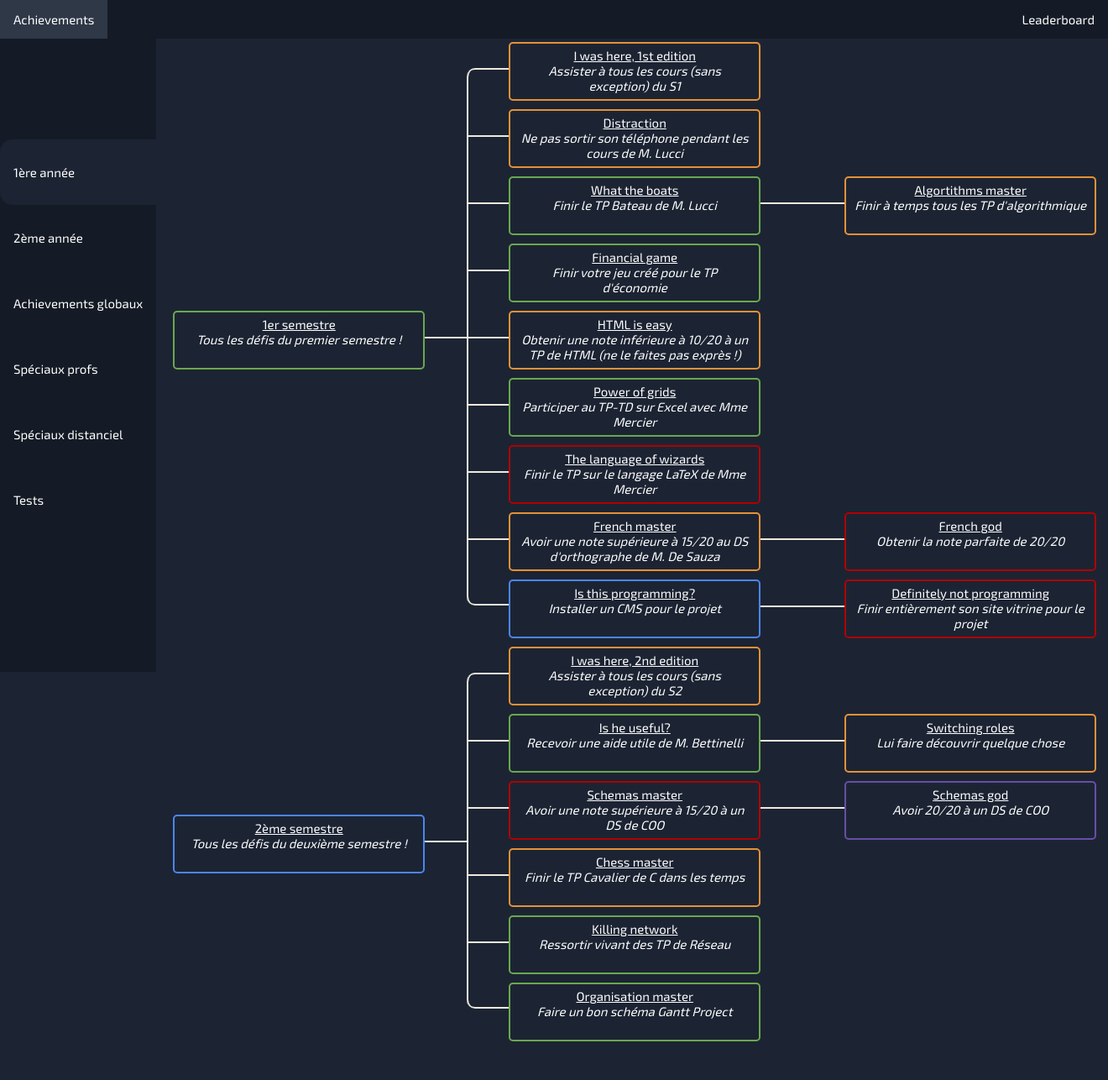
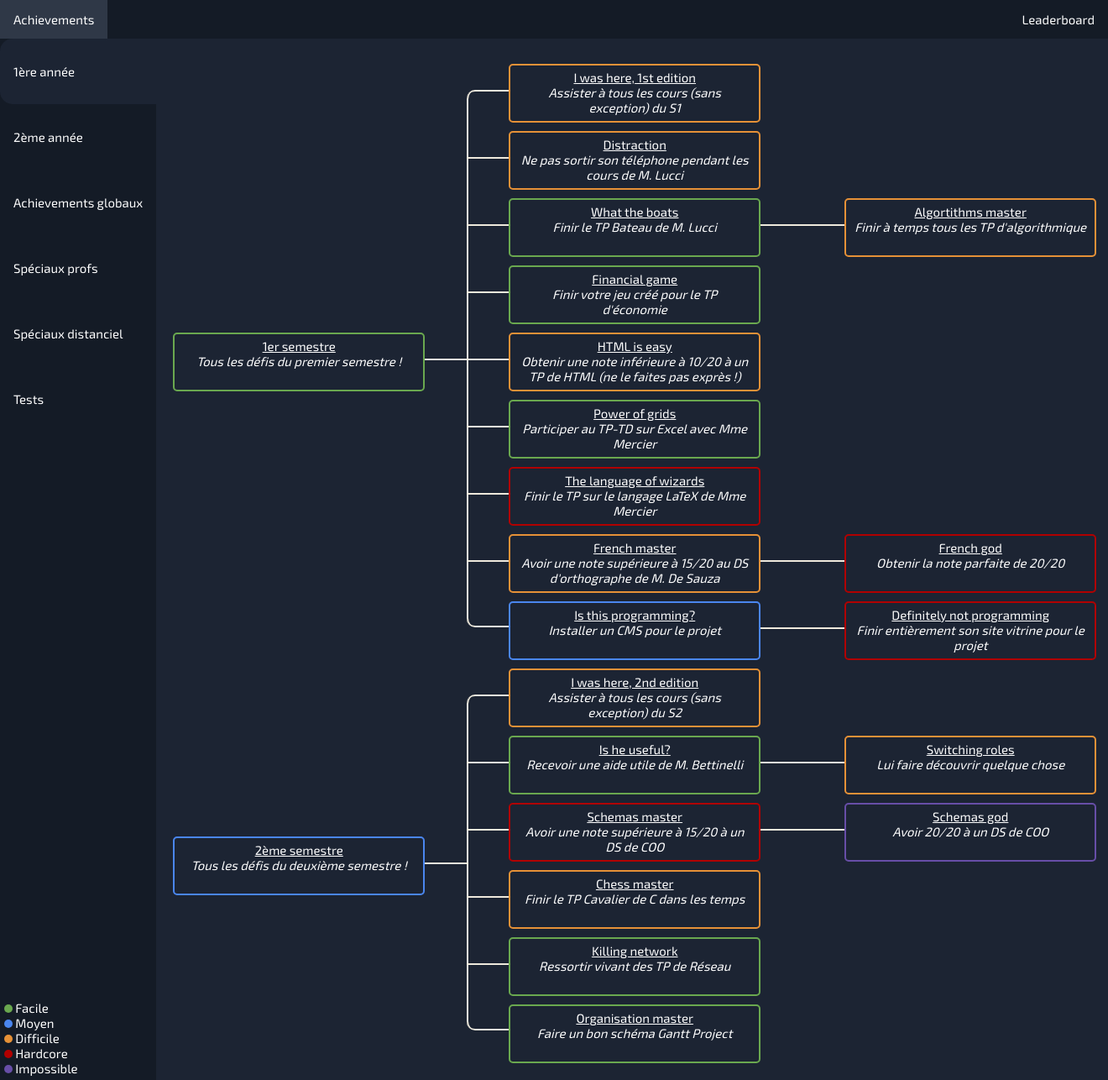
Before and after one commit to nalo26/Achievements-of-IUT, a Flask app: page /achievements/0 in a window 1320 px wide. Shown: the whole page at 84% size. Before the commit the page ends 1240 px from the top, so only its background shows below. Run offline with Flask 2, Linux system fonts and the light colour scheme.

Commit message:
fixed page organization

```diff
--- a/static/css/main.css
+++ b/static/css/main.css
@@ -17,19 +17,21 @@
 }
 
 body {
-    margin: 0;
-    top: 0;
 	font-family: "Exo 2";
+	font-size: 15px;
 	background: var(--main-color);
-	font-size: 15px;
 	color: var(--text);
 
+    margin: 0;
     display: grid;
-    grid-template-columns: fit-content(100%) auto;
-    grid-template-rows: 5% 95%;
+    width: 100%;
+    height: 100%;
+    grid-template:  [header-left] "head head" fit-content(100%) [header-right]
+                    [main-left]   "nav  main" auto              [main-right]
+                    / fit-content(100%) auto;
 }
 
-p {
+p.title {
     text-decoration: underline;
     margin: 0;
 }
--- a/static/css/navbar.css
+++ b/static/css/navbar.css
@@ -3,10 +3,8 @@
 }
 
 .navbar {
+    grid-area: head;
     background: var(--secondary-color);
-    grid-column: 1 / 3;
-    grid-row: 1;
-    height: fit-content;
 }
 
 .navbar li {
--- a/static/css/sidebar.css
+++ b/static/css/sidebar.css
@@ -1,13 +1,11 @@
 .sidebar {
-    grid-column: 1;
-    grid-row: 1 / 3;
+    grid-area: nav;
     background-color: var(--secondary-color);
     list-style: none;
     display: flex;
     flex-direction: column;
     align-items: flex-start;
     justify-content: center;
-    width: fit-content;
 }
 
 .sidebar li {
@@ -41,3 +39,15 @@
     border-top-left-radius: 15px;
     border-bottom-left-radius: 15px;
 }
+
+.difficulties {
+    padding: 5px;
+    margin-top: auto;
+}
+
+.dot {
+    display: inline-block;
+    width: 10px;
+    height: 10px;
+    border-radius: 50%;
+}
--- a/static/css/tree.css
+++ b/static/css/tree.css
@@ -1,7 +1,6 @@
 .tree-div {
-    margin: 0px 20px 20px 20px;
-    grid-column: 2;
-    grid-row: 2;
+    margin: 20px;
+    grid-area: main;
 }
 
 *, *:before, *:after {
--- a/templates/achievements.html
+++ b/templates/achievements.html
@@ -7,13 +7,20 @@
 </head>
 
 <body>
+    {% include "navbar.html" %}
+
     <div class="sidebar">
         {% for a in achievements %}
             <li class="{{ 'active' if loop.index-1 == category else '' }}"><a title="{{ a.lore }}" href="/achievements/{{ loop.index-1 }}">{{ a.name }}</a></li>
         {% endfor %}
+        <div class="difficulties">
+            <div class="dot" style="background-color: var(--difficulty-1);"></div>&nbsp;Facile<br/>
+            <div class="dot" style="background-color: var(--difficulty-2);"></div>&nbsp;Moyen<br/>
+            <div class="dot" style="background-color: var(--difficulty-3);"></div>&nbsp;Difficile<br/>
+            <div class="dot" style="background-color: var(--difficulty-4);"></div>&nbsp;Hardcore<br/>
+            <div class="dot" style="background-color: var(--difficulty-5);"></div>&nbsp;Impossible
+        </div>
     </div>
-
-    {% include "navbar.html" %}
 
     <div class="tree-div">
 
@@ -38,7 +45,7 @@
                 label.className = "label";
                 let color = getComputedStyle(document.documentElement).getPropertyValue("--difficulty-" + a.difficulty);
                 label.style.borderColor = color;
-                label.innerHTML = "<p>" + a.name + "</p><i>" + a.lore + "</i>";
+                label.innerHTML = "<p class='title'>" + a.name + "</p><i>" + a.lore + "</i>";
                 label.addEventListener("click", function(e) {
                     label.classList.toggle("clicked");
                     if(label.classList.contains("clicked")) {
@@ -46,7 +53,7 @@
                         color.trim().substring(4, color.length-1).split(",").forEach(i => c.push(parseInt(i)-50));
                         label.style.backgroundColor = "rgb(" + c.join(", ") + ")";
                     } else {
-                        label.style.backgroundColor = "transparent";
+                        label.style.backgroundColor = "";
                     }
                 });
 
```
